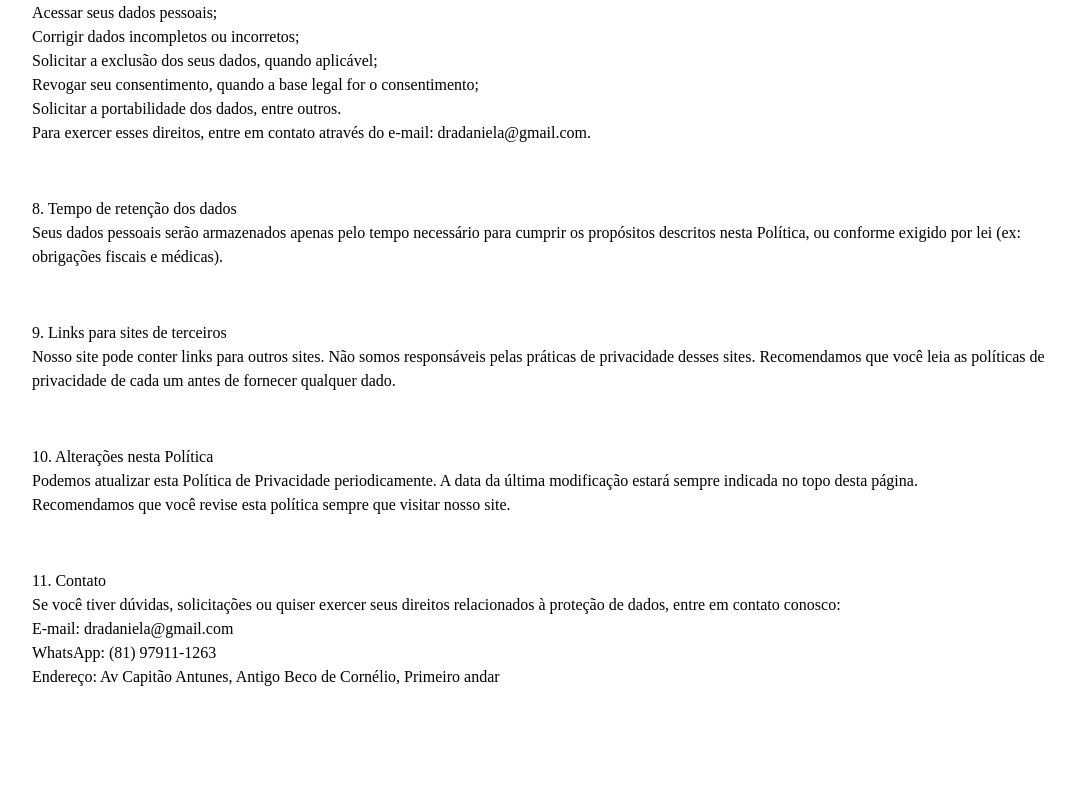
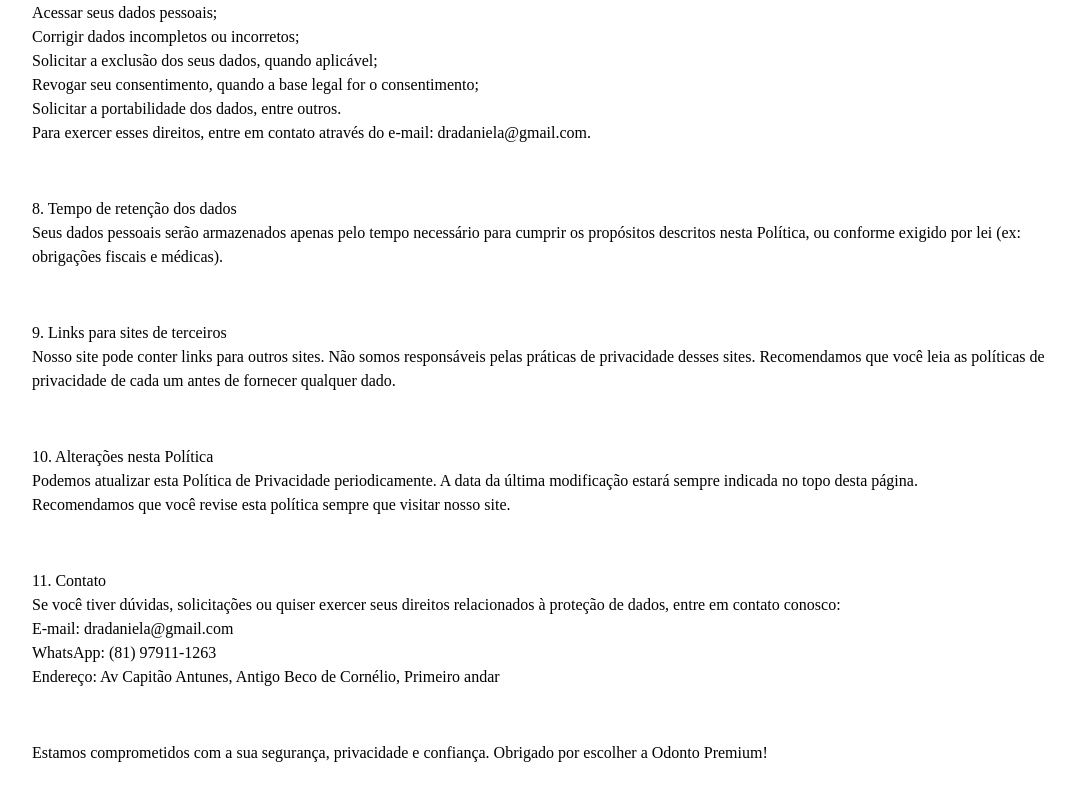
Before and after one commit to wemersonmatheuss/odonto-premium, a React (Vite) app: page /politica in a window 1280 px wide. Shown: the part 1648-2448 px from the top of the page, without its empty margins (101-1176 px from the left). Before the commit the page ends 2406 px from the top, so only its background shows below. Built offline with nearby package versions, Linux system fonts and the light colour scheme.

Commit message:
feat: adicionar agradecimento

```diff
--- a/src/pages/PoliticaPrivacidade.tsx
+++ b/src/pages/PoliticaPrivacidade.tsx
@@ -139,6 +139,10 @@ export function PoliticaPrivacidade() {
                      WhatsApp: (81) 97911-1263 <br />
                      Endereço: Av Capitão Antunes, Antigo Beco de Cornélio, Primeiro andar
                 </p>
+
+                <p>
+                    Estamos comprometidos com a sua segurança, privacidade e confiança. Obrigado por escolher a Odonto Premium!
+                </p>
             </div>
         </div>
     )
```
